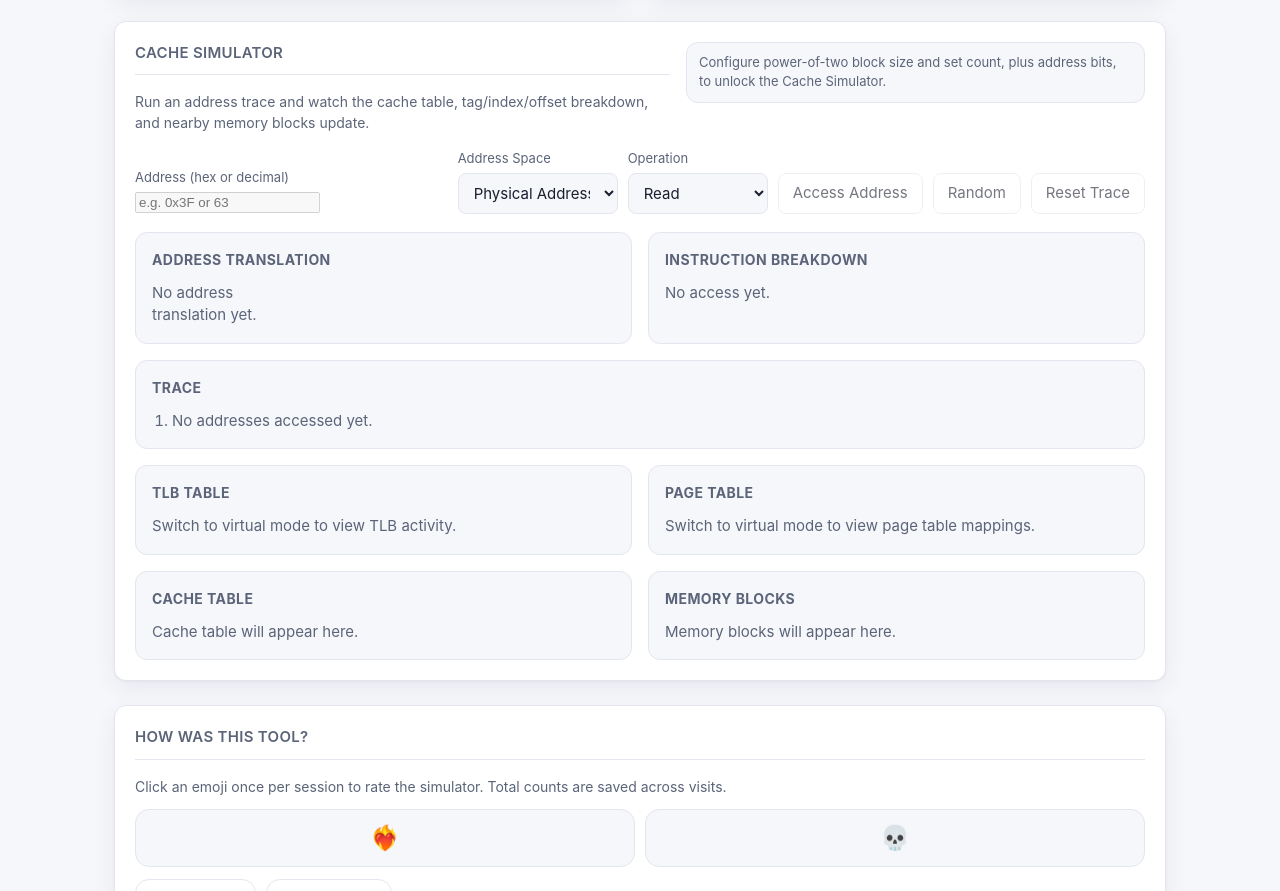
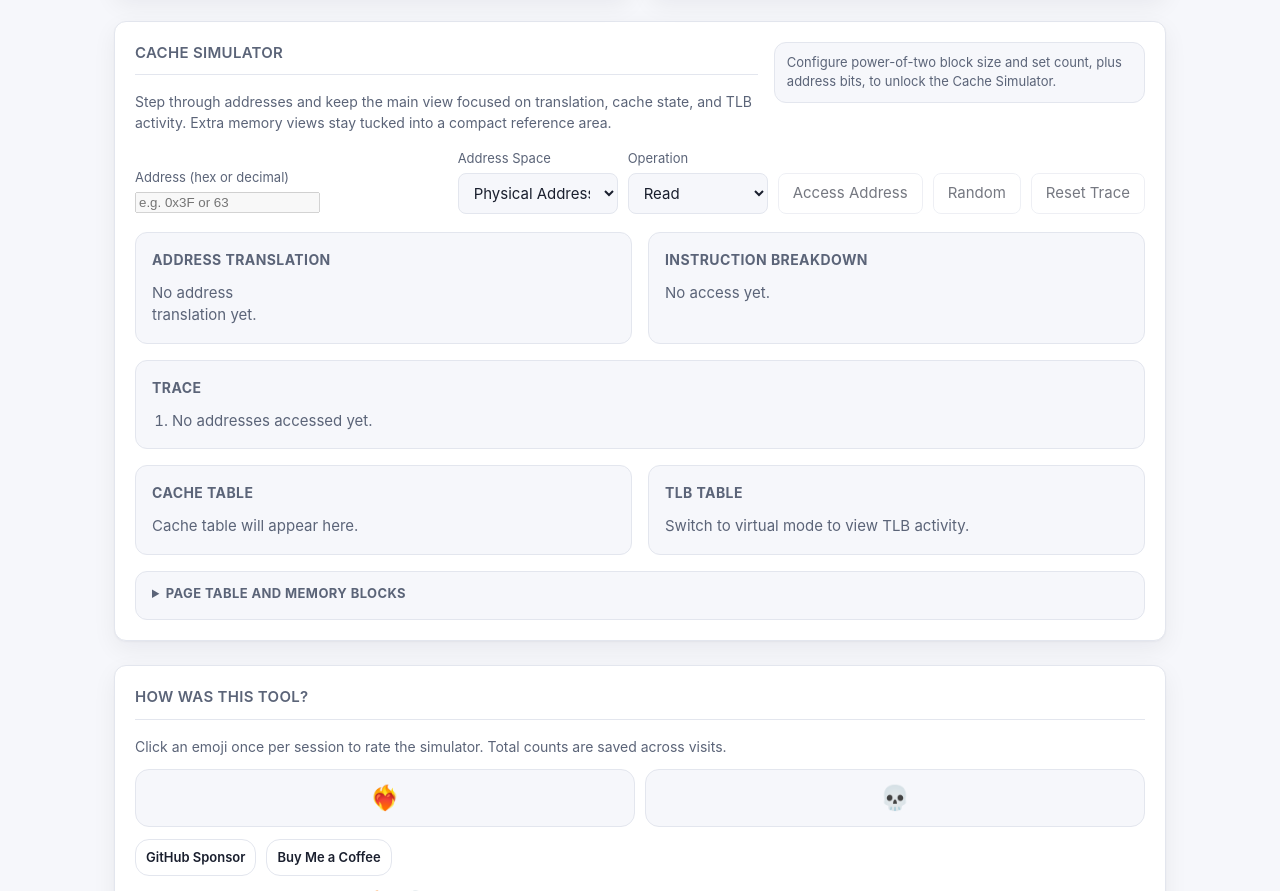
Before and after one commit to itswheeler/cachecruncher, a website: page public/index.html in a window 1280 px wide. Shown: the part 1168-2059 px from the top of the page. Drawn offline with Linux system fonts and the light colour scheme; no server answers.

Commit message:
Compact simulator layout with reference details

```diff
--- a/public/index.html
+++ b/public/index.html
@@ -267,7 +267,7 @@
       <div class="simulator-head">
         <div>
           <h2>Cache Simulator</h2>
-          <p class="simulator-copy">Run an address trace and watch the cache table, tag/index/offset breakdown, and nearby memory blocks update.</p>
+          <p class="simulator-copy">Step through addresses and keep the main view focused on translation, cache state, and TLB activity. Extra memory views stay tucked into a compact reference area.</p>
         </div>
         <div class="simulator-status" id="simStatus">Configure a valid cache geometry to start the simulator.</div>
       </div>
@@ -313,22 +313,24 @@
         <ol id="simTrace" class="trace-list"></ol>
       </section>
 
-      <div class="simulator-panels simulator-hierarchy-panels">
+      <div class="simulator-panels simulator-primary-panels">
+        <section class="sim-panel">
+          <h3>Cache Table</h3>
+          <div id="simCacheTable" class="table-shell empty-state">Cache table will appear here.</div>
+        </section>
+
         <section class="sim-panel">
           <h3>TLB Table</h3>
           <div id="simTlbTable" class="table-shell empty-state">TLB activity will appear here.</div>
         </section>
+      </div>
 
+      <details class="simulator-reference">
+        <summary>Page Table and Memory Blocks</summary>
+        <div class="simulator-panels simulator-reference-panels">
           <section class="sim-panel">
             <h3>Page Table</h3>
             <div id="simPageTable" class="table-shell empty-state">Page table rows will appear here.</div>
-        </section>
-      </div>
-
-      <div class="simulator-panels simulator-tables">
-        <section class="sim-panel">
-          <h3>Cache Table</h3>
-          <div id="simCacheTable" class="table-shell empty-state">Cache table will appear here.</div>
           </section>
 
           <section class="sim-panel">
@@ -336,6 +338,7 @@
             <div id="simMemoryTable" class="table-shell empty-state">Memory blocks will appear here.</div>
           </section>
         </div>
+      </details>
     </section>
 
     <section class="card feedback-card">
--- a/public/styles.css
+++ b/public/styles.css
@@ -330,17 +330,57 @@ input.auto-filled {
   grid-template-columns: 1fr 1fr;
 }
 
-.simulator-hierarchy-panels {
+.simulator-primary-panels {
   grid-template-columns: 1fr 1fr;
 }
 
-.simulator-tables {
+.simulator-reference {
+  margin-top: 8px;
+  padding: 12px 16px 4px;
+  border: 1px solid var(--border);
+  border-radius: var(--radius);
+  background: var(--bg);
+}
+
+.simulator-reference > summary {
+  cursor: pointer;
+  color: var(--muted);
+  font-weight: 700;
+  font-size: 13px;
+  letter-spacing: .03em;
+  text-transform: uppercase;
+  margin-bottom: 12px;
+}
+
+.simulator-reference-panels {
   grid-template-columns: 1fr 1fr;
   margin-bottom: 0;
 }
 
 .sim-trace-panel {
   margin-bottom: 16px;
+}
+
+.simulator-primary-panels .sim-panel,
+.simulator-reference-panels .sim-panel {
+  min-width: 0;
+}
+
+.simulator-primary-panels .table-shell,
+.simulator-reference-panels .table-shell {
+  max-height: 340px;
+}
+
+.simulator-primary-panels .sim-table,
+.simulator-reference-panels .sim-table {
+  font-size: 12px;
+}
+
+.simulator-primary-panels .sim-table th,
+.simulator-primary-panels .sim-table td,
+.simulator-reference-panels .sim-table th,
+.simulator-reference-panels .sim-table td {
+  padding: 7px 6px;
 }
 
 .sim-panel {
@@ -432,6 +472,16 @@ input.auto-filled {
 
 .table-shell {
   overflow: auto;
+}
+
+.table-shell::-webkit-scrollbar {
+  height: 8px;
+  width: 8px;
+}
+
+.table-shell::-webkit-scrollbar-thumb {
+  background: var(--border);
+  border-radius: 999px;
 }
 
 .sim-table {
@@ -703,7 +753,8 @@ button:disabled {
 @media (max-width: 900px) {
   .simulator-head,
   .simulator-panels,
-  .simulator-tables {
+  .simulator-primary-panels,
+  .simulator-reference-panels {
     grid-template-columns: 1fr;
     display: grid;
   }
```
Lines whose indentation alone changed are shown as unchanged.
